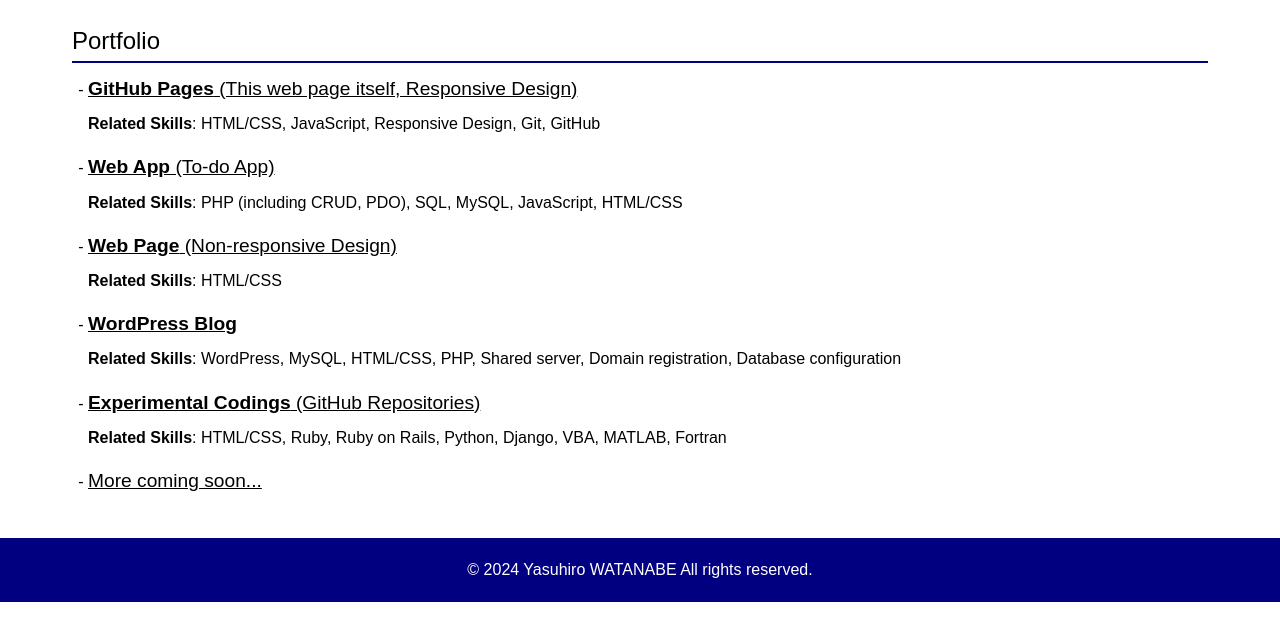
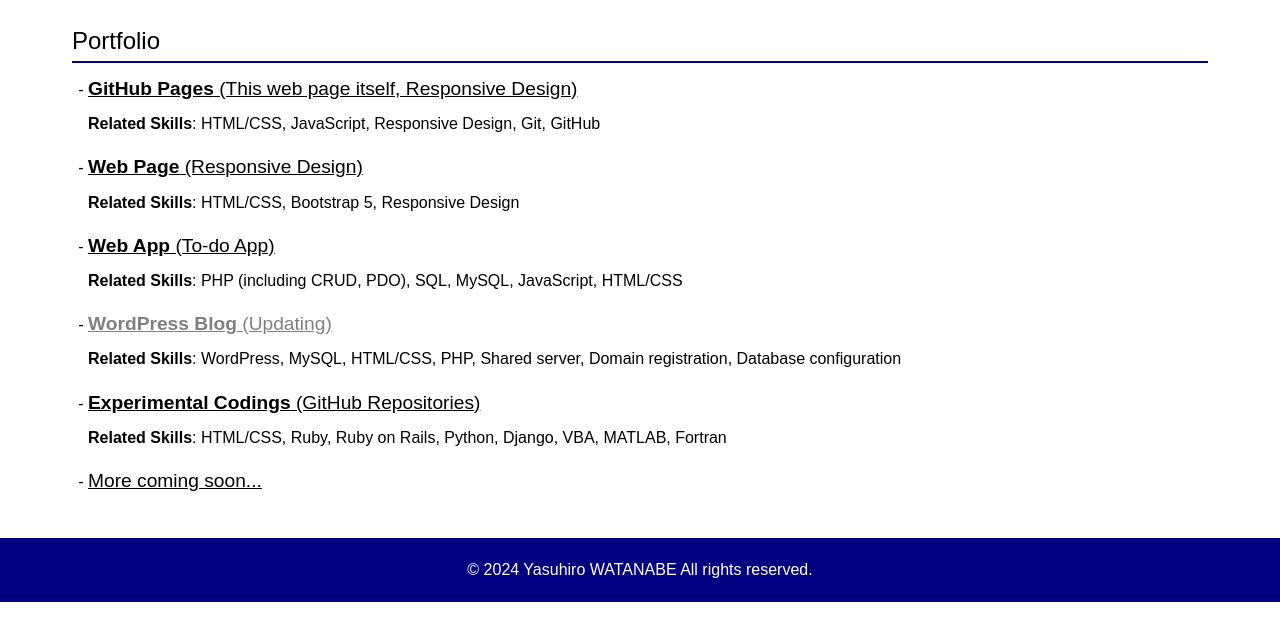
Before and after one commit to yasuhiro112358/yasuhiro112358.github.io, a plain HTML site: page pages/portfolio.html in a window 1280 px wide. Shown: the part 67-708 px from the top of the page. Drawn offline with nearby package versions, Linux system fonts and the light colour scheme.

Commit message:
update content

```diff
--- a/pages/portfolio.html
+++ b/pages/portfolio.html
@@ -53,16 +53,20 @@
           </li>
 
           <li>
+              <a href="https://nabeyasu.com/portfolio-coffee-bean/public/" target="_blank"><span>Web Page</span> (Responsive Design)</a>
+              <p><span>Related Skills</span>: HTML/CSS, Bootstrap 5, Responsive Design</p>
+          </li>
+
+          <li>
             <a href="https://nabeyasu.com/todo_app/" target="_blank"><span>Web App</span> (To-do App)</a>
             <p><span>Related Skills</span>: PHP (including CRUD, PDO), SQL, MySQL, JavaScript, HTML/CSS</p>
           </li>
 
           <li>
-              <a href="/pages/coffee-bean/index.html" target="_blank"><span>Web Page</span> (Non-responsive Design)</a>
-              <p><span>Related Skills</span>: HTML/CSS</p>
-          </li>
-          <li>
-              <a href="https://nabeyasu.com/" target="_blank"><span>WordPress Blog</span></a>
+              <!-- <a href="https://nabeyasu.com/" target="_blank"> -->
+              <a href="" style="color: grey;">
+                <span>WordPress Blog</span> (Updating)
+              </a>
               <p><span>Related Skills</span>: WordPress, MySQL, HTML/CSS, PHP, Shared server, Domain registration, Database configuration</p>
           </li>
           <li>
```
Also changed, not shown: pages/about.html (+3 -2 lines), pages/contact.html (+5 -3 lines).
